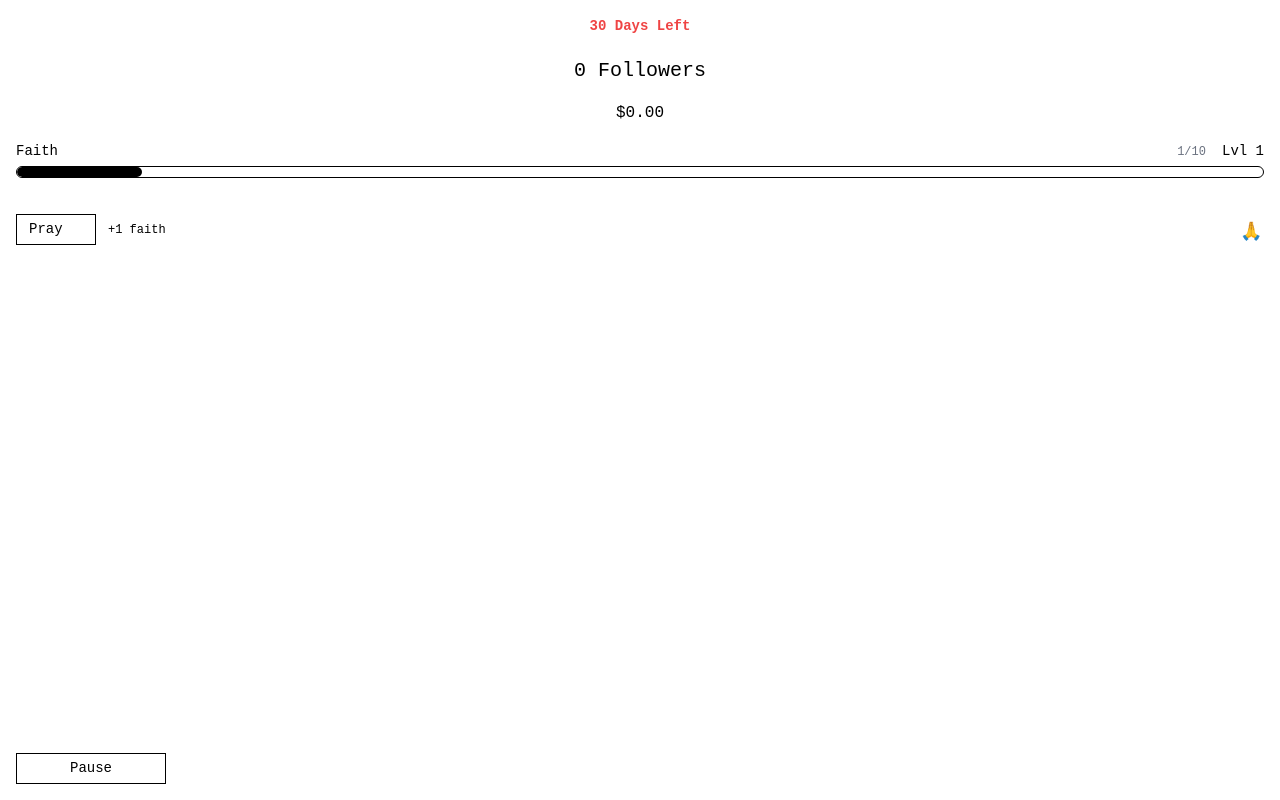
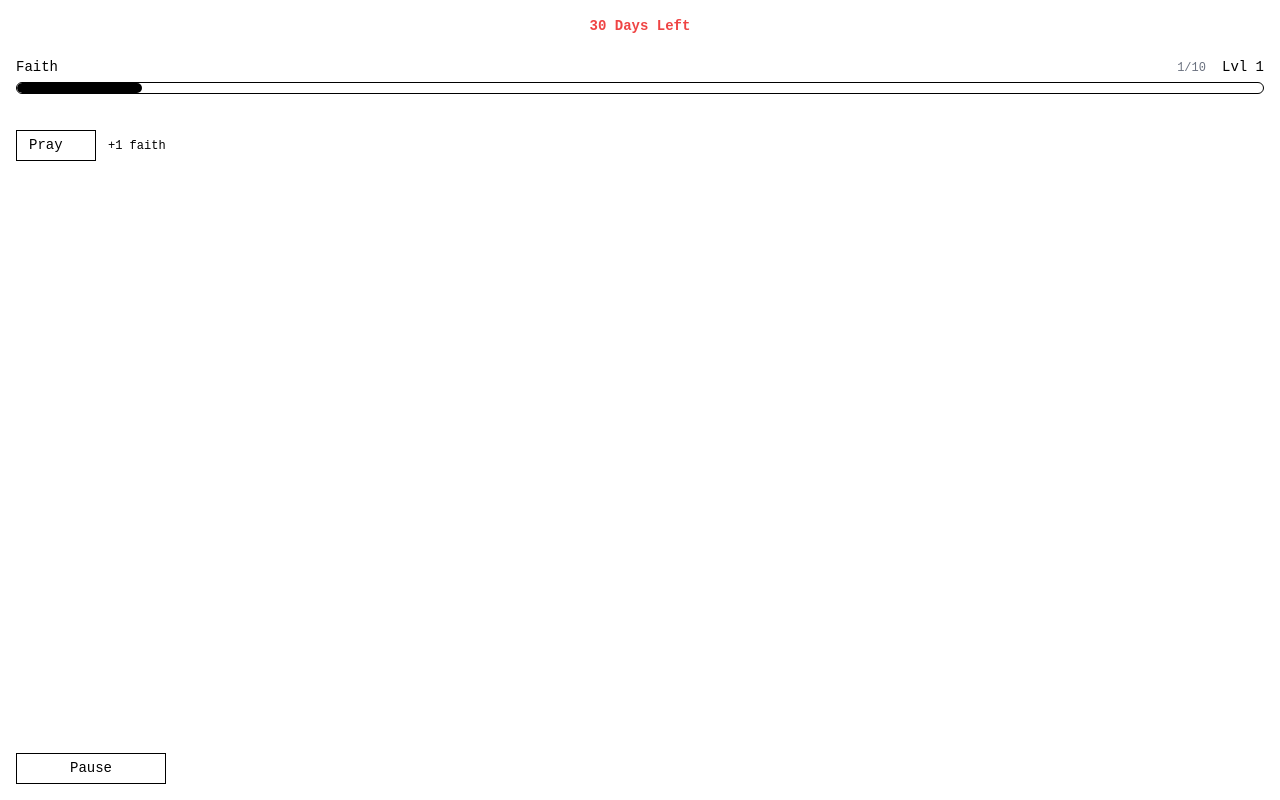
Before and after one commit to ashleyrevlett/github-gameoff-2024, a Vue app: page /game in a window 1280 px wide. Both pictures are taken after a click on the button "Pray". Built offline with nearby package versions, Linux system fonts and the light colour scheme.

Commit message:
Rebalance. Consolidate action logic.

```diff
--- a/src/components/PlayerAction.vue
+++ b/src/components/PlayerAction.vue
@@ -32,8 +32,11 @@
         </span>
       </div>
     </div>
-    <div class="ml-auto text-right text-xs relative flex items-center justify-center gap-2">
-      <div v-if="buildingCount">x{{ buildingCount }}</div>
+    <div
+      class="ml-auto text-right text-xs relative flex items-center justify-center gap-2"
+      :class="{ 'invisible': !buildingCount }"
+      >
+      <div>x{{ buildingCount }}</div>
       <div class="relative w-6 h-6">
         <span ref="actionIcon" class="action-icon">{{ gameObject.icon }}</span>
       </div>
@@ -42,7 +45,7 @@
 </template>
 
 <script setup>
-import { ref } from 'vue'
+import { ref, computed } from 'vue'
 import ActionButton from './ActionButton.vue'
 import { useGameStore } from '@/stores/gameStore'
 
@@ -56,12 +59,10 @@ const props = defineProps({
   action: {
     type: Function,
     required: true
-  },
-  buildingCount: {
-    type: Number,
-    required: false
   }
 })
+
+const buildingCount = computed(() => gameStore.buildings.filter(b => b.name === props.gameObject.name).length)
 
 // action icon animation
 const actionIcon = ref(null)
--- a/src/constants/game.js
+++ b/src/constants/game.js
@@ -1,6 +1,6 @@
 export const SECONDS_PER_DAY = 15;
 export const DAYS_PER_GAME = 30;
-export const SCALE_FACTOR = 3; // how much to increase the max of a resource when it levels up
+export const SCALE_FACTOR = 2; // how much to increase the max of a resource when it levels up
 
 export const GAME_STATES = {
   MENU: 'menu',
@@ -10,98 +10,125 @@ export const GAME_STATES = {
   LOST: 'lost',
 };
 
+
 export const PLAYER_ACTIONS = {
   PRAY: {
     name: 'Pray',
     icon: '🙏',
     cost: 0,
-    currency: null,
+    currency: 'faith',
     resourceAffected: 'faith',
     perSecond: 0,
     oneTimeAmount: 1,
-    followerMultiplier: 1,
     faithLevelRequired: 0,
-    cooldown: 0.1,
+    cooldown: 0.05,
+    isBuilding: false,
+  },
+  ALTAR: {
+    name: 'Altar',
+    icon: '🔮',
+    cost: 10,
+    currency: 'faith',
+    resourceAffected: 'faith',
+    perSecond: 0.1,
+    faithLevelRequired: 2,
+    cooldown: .5,
+    isBuilding: true,
   },
   PREACH: {
-    name: 'Sermon',
+    name: 'Preach',
     icon: '🤵',
-    cost: 0,
-    currency: null,
+    cost: 20,
+    currency: 'faith',
     resourceAffected: 'followers',
-    perSecond: .01,
-    oneTimeAmount: 0,
-    followerMultiplier: 1,
-    faithLevelRequired: 2,
+    perSecond: 0,
+    oneTimeAmount: 1,
+    faithLevelRequired: 3,
     cooldown: 3,
+    isBuilding: false,
   },
   TITHE: {
     name: 'Tithe',
     icon: '💰',
-    cost: 1,
+    cost: 50,
     currency: 'faith',
     resourceAffected: 'money',
-    perSecond: .1,
-    oneTimeAmount: null,
+    perSecond: 0,
+    oneTimeAmount: 1.00,
     followerMultiplier: 1,
     faithLevelRequired: 4,
-    cooldown: 2,
+    cooldown: 8,
+    isBuilding: false,
   },
-}
-
-export const BUILDINGS = {
   TALISMAN: {
-    name: 'Altar',
-    icon: '🔮',
-    cost: .25,
+    name: 'Talisman',
+    icon: '📿',
+    cost: 3.0,
     currency: 'money',
     resourceAffected: 'faith',
-    perSecond: 0.25,
-    faithLevelRequired: 2,
-    cooldown: .5,
+    perSecond: .5,
+    oneTimeAmount: 0,
+    faithLevelRequired: 5,
+    cooldown: 4,
+    isBuilding: true,
   },
   SCRIPTURE: {
     name: 'Scripture',
     icon: '📜',
-    cost: 0,
-    currency: null,
+    cost: 5,
+    currency: 'money',
     resourceAffected: 'followers',
-    perSecond: .01,
+    perSecond: .1,
     oneTimeAmount: 0,
-    followerMultiplier: 1,
-    faithLevelRequired: 2,
+    faithLevelRequired: 6,
     cooldown: 3,
+    isBuilding: true,
   },
   SHRINE: {
     name: 'Shrine',
-    icon: '🗿',
-    cost: .50,
+    icon: '⛩️',
+    cost: 400,
+    currency: 'faith',
+    resourceAffected: 'faith',
+    perSecond: 2.5,
+    faithLevelRequired: 7,
+    cooldown: 8,
+    isBuilding: true,
+  },
+  MEETING_HALL: {
+    name: 'Meeting Hall',
+    icon: '👥',
+    cost: 25,
     currency: 'money',
-    resourceAffected: 'faith',
+    resourceAffected: 'followers',
     perSecond: 0.5,
-    faithLevelRequired: 3,
-    cooldown: .5,
+    faithLevelRequired: 8,
+    cooldown: 16,
+    isBuilding: true,
   },
   TEMPLE: {
     name: 'Temple',
     icon: '🏛️',
-    cost: 3,
+    cost: 25,
     currency: 'money',
     resourceAffected: 'faith',
-    perSecond: 2.5,
-    faithLevelRequired: 4,
-    cooldown: 1,
+    perSecond: 5,
+    faithLevelRequired: 9,
+    cooldown: 22,
+    isBuilding: true,
   },
-  RECRUITER_OFFICE: {
-    name: 'Meeting Hall',
-    icon: '👥',
-    cost: 7,
-    currency: 'money',
-    resourceAffected: 'followers',
-    perSecond: 0.1,
-    faithLevelRequired: 5,
-    cooldown: 10,
+  RITUAL_CHAMBER: {
+    name: 'Ritual Chamber',
+    icon: '🚪',
+    cost: 10,
+    currency: 'followers',
+    resourceAffected: 'faith',
+    perSecond: 10,
+    faithLevelRequired: 10,
+    cooldown: 30,
+    isBuilding: true,
   },
+
   LIBRARY: {
     name: 'Library',
     icon: '📚',
@@ -109,8 +136,9 @@ export const BUILDINGS = {
     currency: 'money',
     resourceAffected: 'faith',
     perSecond: 0.5,
-    faithLevelRequired: 6,
+    faithLevelRequired: 10,
     cooldown: 10,
+    isBuilding: true,
   },
   TREASURY: {
     name: 'Treasury',
@@ -119,18 +147,20 @@ export const BUILDINGS = {
     currency: 'money',
     resourceAffected: 'money',
     perSecond: 0.1,
-    faithLevelRequired: 6,
+    faithLevelRequired: 11,
     cooldown: 10,
+    isBuilding: true,
   },
   MONUMENT: {
     name: 'Monument',
-    icon: '🗼',
+    icon: '🗿',
     cost: 5,
     currency: 'money',
     resourceAffected: 'faith',
     perSecond: 20,
-    faithLevelRequired: 7,
+    faithLevelRequired: 12,
     cooldown: 5,
+    isBuilding: true,
   },
 }
 
--- a/src/stores/gameStore.js
+++ b/src/stores/gameStore.js
@@ -1,7 +1,6 @@
 import { reactive } from 'vue';
 import { defineStore } from 'pinia';
 import {
-  BUILDINGS,
   PLAYER_ACTIONS,
   GAME_STATES,
   SECONDS_PER_DAY,
@@ -64,6 +63,10 @@ export const useGameStore = defineStore('gameStore', {
       console.log('prestige!');
       this.prestigeCount += 1;
       this.elapsedTime = 0;
+      this.buildings = [];
+      Object.values(this.resources).forEach(resource => {
+        resource.perSecond = 0;
+      });
       this.gameState = GAME_STATES.PLAYING;
     },
 
@@ -81,52 +84,30 @@ export const useGameStore = defineStore('gameStore', {
 
       this.elapsedTime += dt
 
-      // Update all resources
+      // Update all resources w/ persecond values
       Object.values(this.resources).forEach(resource => {
-          this.setResourcePerSecond(resource)
-          this.setResourceCurrent(resource, resource.current + resource.perSecond * dt)
+          this.setResourceCurrent(resource, resource.current + (resource.perSecond * dt))
           this.checkLevelUp(resource)
           this.checkWinLose()
       })
     },
 
     setResourceCurrent(resource, value) {
+      // resource should be a ref to gameStore.resources[resourceType]
       resource.current = Math.max(0, Math.min(resource.max, value))
       this.checkLevelUp(resource)
-    },
-
-    setResourcePerSecond(resource) {
-      // reset the perSecond value
-      resource.perSecond = 0;
-
-      // money and faith are affected by followers
-      if (resource.resourceType === 'money') {
-        // console.log('money rps', this.resources.money.current, this.resources.followers.current);
-        resource.perSecond = Math.floor(this.resources.followers.current) * 0.1;
-      }
-
-      // loop through all buildings and add the perSecond value if it exists
-      const resourceBuildings = this.buildings.filter(building => building.resourceAffected === resource.resourceType)
-      resourceBuildings.forEach(building => {
-        if (building.perSecond) {
-          resource.perSecond += building.perSecond;
-        }
-      });
     },
 
     checkLevelUp(resource) {
       // this runs when the resource hits the max and award a level up
       if (resource.current >= resource.max) {
-        switch (resource.resourceType) {
-          case 'faith':
-            // faith causes more followers
-            this.resources.followers.current += 1
-            break;
-          case 'followers':
-            // followers can only level up by purchasing more houses
-            return;
-        }
         resource.level++
+
+        // set new max for this level using log algorithm
+        const x = resource.level
+        const base = Math.E
+        const scale = SCALE_FACTOR
+        const newMax = Math.ceil(scale * Math.log(x + 1) / Math.log(base) + 1)
         resource.max = Math.floor(resource.max * SCALE_FACTOR)
       }
     },
@@ -137,36 +118,48 @@ export const useGameStore = defineStore('gameStore', {
       }
     },
 
-    build(building) {
-      // @param building {Object} - the building to build
-      console.log('build!', building.name);
-      if (this.resources.money.current >= building.cost) {
-        this.setResourceCurrent(this.resources.money, this.resources.money.current - building.cost)
-        this.buildings.push(building)
+    doAction(actionName) {
+      const actionKey = actionName.toUpperCase().replace(/ /g, '_')
+      const action = PLAYER_ACTIONS[actionKey]
+      if (!action) {
+        console.log('action not found', actionName);
+        return;
+      }
+
+      // check if the player has enough of the required currency
+      // if it's free, price and currency should be null
+      const price = action.cost
+      const bank = this.resources[action.currency] ? this.resources[action.currency].current : null;
+      if (!price || !bank || bank >= price) {
+        const resource = this.resources[action.resourceAffected]
+        const currencyResource = this.resources[action.currency]
+
+        // apply cost if any
+        if (bank) {
+          this.setResourceCurrent(currencyResource, currencyResource.current - price)
+        }
+
+        // calculate any multipliers
+        const followerMultiplier = action.followerMultiplier ? this.resources.followers.current * action.followerMultiplier : 1
+
+        // apply perSecond or oneTimeAmount
+        if (action.perSecond != 0) {
+          const amount = action.perSecond * followerMultiplier
+          // console.log('setting resource persecond', resource, amount);
+          resource.perSecond += amount
+        } else if (action.oneTimeAmount != 0) {
+          const amount = action.oneTimeAmount * followerMultiplier
+          // console.log('setting resource', resource, amount);
+          this.setResourceCurrent(resource, resource.current + amount)
+        }
+
+        // add building if it's a building
+        if (action.isBuilding) {
+          this.buildings.push(action)
+        }
       }
     },
 
-    pray() {
-      console.log('pray!');
-      const prayAmount = PLAYER_ACTIONS.PRAY.oneTimeAmount
-      this.setResourceCurrent(this.resources.faith, this.resources.faith.current + prayAmount)
-    },
-
-    preach() {
-      console.log('preach!');
-      // const preachAmount = PLAYER_ACTIONS.PREACH.oneTimeAmount * Math.max(1, this.resources.followers.current)
-      // // this.setResourceCurrent(this.resources.faith, this.resources.faith.current + preachAmount)
-      this.buildings.push(PLAYER_ACTIONS.PREACH)
-      console.log(this.buildings);
-    },
-
-    tithe() {
-      console.log('tithe!');
-      const titheCost = 1 * this.resources.followers.current * PLAYER_ACTIONS.TITHE.cost
-      const titheAmount = PLAYER_ACTIONS.TITHE.oneTimeAmount * this.resources.followers.current
-      this.setResourceCurrent(this.resources[PLAYER_ACTIONS.TITHE.currency], this.resources[PLAYER_ACTIONS.TITHE.currency].current - titheCost)
-      this.setResourceCurrent(this.resources[PLAYER_ACTIONS.TITHE.resourceAffected], this.resources[PLAYER_ACTIONS.TITHE.resourceAffected].current + titheAmount)
-    }
   }
 
 });
--- a/src/views/Game.vue
+++ b/src/views/Game.vue
@@ -5,36 +5,44 @@
         <p class="text-red-500 font-bold">{{ gameStore.daysRemaining }} Days Left</p>
       </div>
 
-      <div id="followers" class="stat-section">
+      <TransitionGroup name="fade">
+        <div v-if="gameStore.resources.followers.current > 0" id="followers" class="stat-section">
           <span class="block text-xl">{{ Math.floor(gameStore.resources.followers.current) }} Followers</span>
           <span v-if="gameStore.resources.followers.perSecond > 0" class="text-xs text-gray-500">+{{ gameStore.resources.followers.perSecond.toFixed(2) }}/s</span>
         </div>
 
-      <div id="money" class="stat-section">
+        <div v-if="gameStore.resources.money.current > 0 || gameStore.resources.faith.level > 3" id="money" class="stat-section">
           <span class="block text-base">${{ moneyDisplay }}</span>
           <span v-if="gameStore.resources.money.perSecond > 0" class="text-xs text-gray-500">+${{ gameStore.resources.money.perSecond.toFixed(2) }}/follower</span>
         </div>
+
+        <div  v-if="gameStore.resources.faith.current > 0 || gameStore.resources.faith.level > 1">
           <div class="flex justify-evenly items-end mb-1">
-        <p class="text-left flex-1">Faith <span v-if="gameStore.resources.faith.perSecond > 0" class="text-xs text-gray-500">+{{ gameStore.resources.faith.perSecond }}/s</span></p>
+            <p class="text-left flex-1">Faith <span v-if="gameStore.resources.faith.perSecond > 0" class="text-xs text-gray-500">+{{ gameStore.resources.faith.perSecond.toFixed(2) }}/s</span></p>
             <p class="text-right flex-1">
               <span class="inline-block mr-4 text-gray-500 text-xs">{{ Math.round(gameStore.resources.faith.current).toLocaleString() }}/{{ Math.round(gameStore.resources.faith.max).toLocaleString() }}</span>
               <span class="inline-block">Lvl {{ gameStore.resources.faith.level }}</span>
             </p>
           </div>
           <ProgressBar :resource="gameStore.resources.faith" />
+        </div>
+      </TransitionGroup>
     </header>
 
     <section class="my-5 gap-3 flex flex-col">
-      <PlayerAction :gameObject="PLAYER_ACTIONS.PRAY" :action="() => gameStore.pray()" />
-      <!-- <PlayerAction :gameObject="PLAYER_ACTIONS.PREACH" :action="() => gameStore.preach()" /> -->
-      <PlayerAction :gameObject="PLAYER_ACTIONS.TITHE" :action="() => gameStore.tithe()" />
       <PlayerAction
-        v-for="building in BUILDINGS"
+        v-for="action in PLAYER_ACTIONS"
+        :key="action.name"
+        :gameObject="action"
+        :action="() => gameStore.doAction(action.name)"
+      />
+      <!-- <PlayerAction
+        v-for="building in buildingActions"
         :key="building.name"
         :gameObject="building"
         :action="() => gameStore.build(building)"
         :buildingCount="gameStore.buildings.filter(b => b.name === building.name).length"
-      />
+      /> -->
 
     </section>
 
@@ -68,7 +76,7 @@ import { onMounted, onUnmounted, onBeforeMount, computed } from 'vue';
 import ProgressBar from '@/components/ProgressBar.vue';
 import PlayerAction from '@/components/PlayerAction.vue';
 
-import { BUILDINGS, PLAYER_ACTIONS } from '@/constants/game';
+import { PLAYER_ACTIONS } from '@/constants/game';
 import { useGameStore } from '@/stores/gameStore';
 const gameStore = useGameStore()
 
@@ -102,6 +110,17 @@ onUnmounted(() => {
 const moneyDisplay = computed(() => {
   return gameStore.resources.money.current.toFixed(2).toLocaleString();
 })
+
+const actions = computed(() => {
+  return Object.values(PLAYER_ACTIONS)
+})
+
+// const buildingActions = computed(() => {
+//   return Object.values(PLAYER_ACTIONS).filter(b => b.isBuilding)
+// })
+// const playerActions = computed(() => {
+//   return Object.values(PLAYER_ACTIONS).filter(b => !b.isBuilding)
+// })
 </script>
 
 <style scoped>
```
Also changed, not shown: src/components/ActionButton.vue (+7 -0 lines), src/styles/main.css (+2 -5 lines), 1 other file (tests, documents, lock files or other folders). Lines whose indentation alone changed are shown as unchanged.
